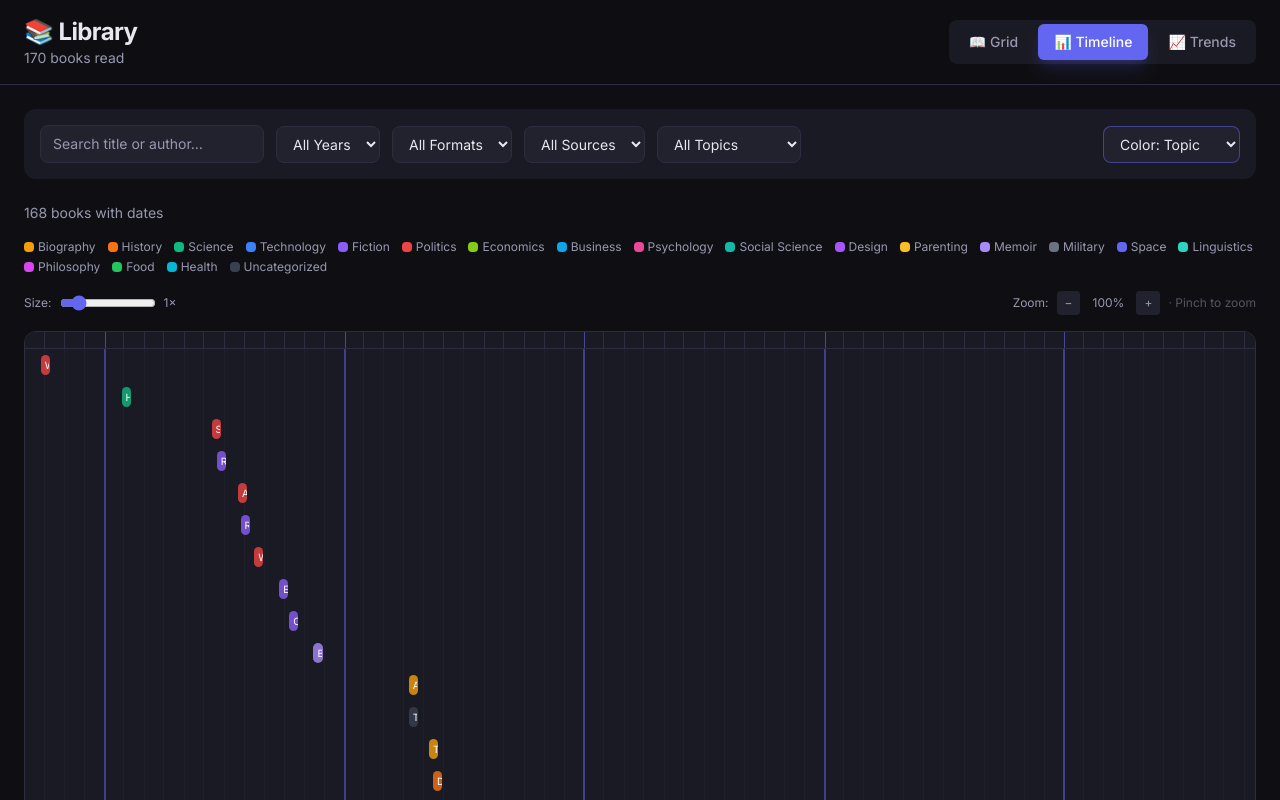
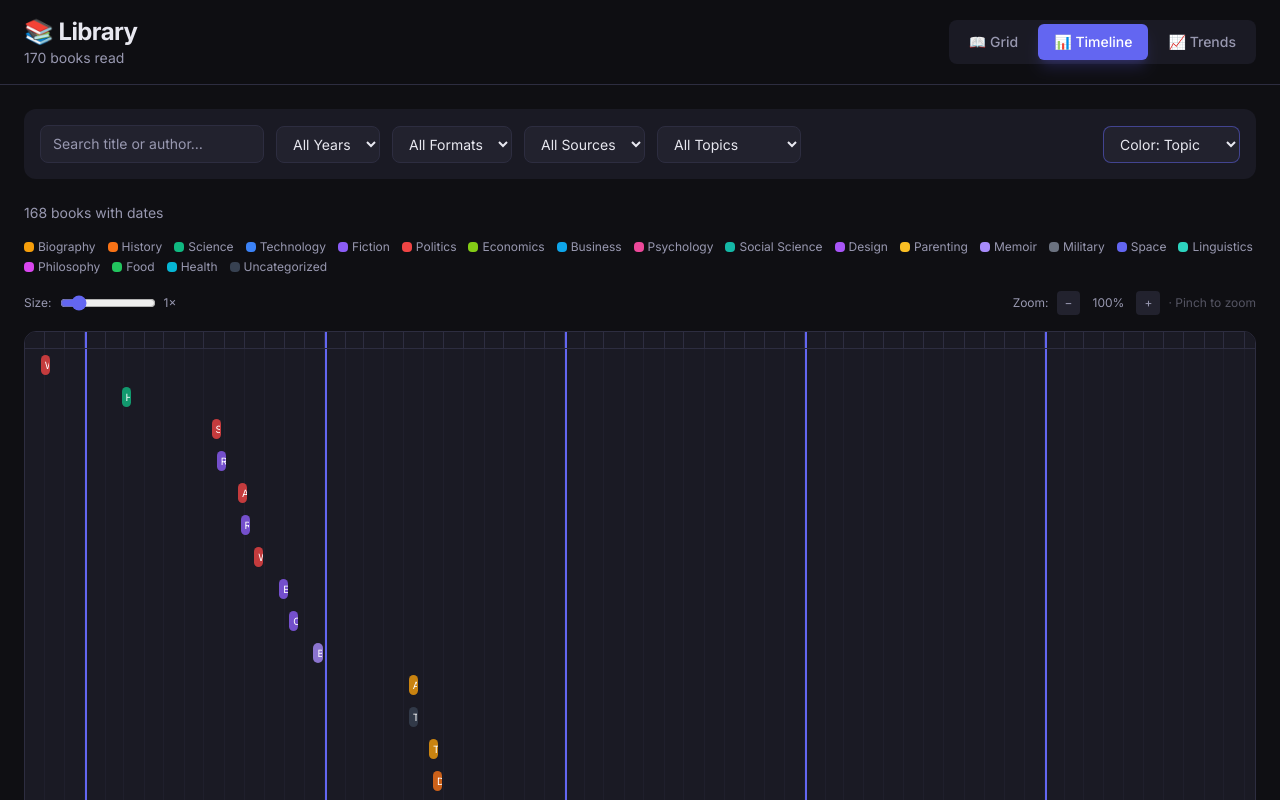
Before and after one commit to corychainsman/bookshelf, a React (Vite) app: page / in a window 1280 px wide. Both pictures are taken after a click on the button "📊 Timeline". Shown: the top 800 px of the page. Built offline with nearby package versions, Linux system fonts and the light colour scheme.

Commit message:
Fix year-start divider position: border-l on Jan (= Jan 1) not border-r (= Jan 31)

```diff
--- a/src/components/GanttChart.tsx
+++ b/src/components/GanttChart.tsx
@@ -252,10 +252,10 @@ export function GanttChart({ books, selectedYear, zoom, onZoomChange, rowScale,
             return (
               <div
                 key={i}
-                className={`text-xs py-2 px-1 text-center border-r overflow-hidden ${
+                className={`text-xs py-2 px-1 text-center border-r border-[var(--border)] overflow-hidden ${
                   m.isYearStart
-                    ? 'text-[var(--text-primary)] font-semibold border-[var(--accent)]/60'
-                    : 'text-[var(--text-secondary)] border-[var(--border)]'
+                    ? 'text-[var(--text-primary)] font-semibold border-l-2 border-l-[var(--accent)]'
+                    : 'text-[var(--text-secondary)]'
                 }`}
                 style={{ width: `${m.width}%`, minWidth: 0 }}
               >
@@ -272,10 +272,8 @@ export function GanttChart({ books, selectedYear, zoom, onZoomChange, rowScale,
             {months.map((m, i) => (
               <div
                 key={i}
-                className={`flex-shrink-0 h-full border-r ${
-                  m.isYearStart
-                    ? 'border-[var(--accent)]/50 border-r-2'
-                    : 'border-[var(--border)]/30'
+                className={`flex-shrink-0 h-full border-r border-[var(--border)]/30 ${
+                  m.isYearStart ? 'border-l-2 border-l-[var(--accent)]' : ''
                 }`}
                 style={{ width: `${m.width}%` }}
               />
```
